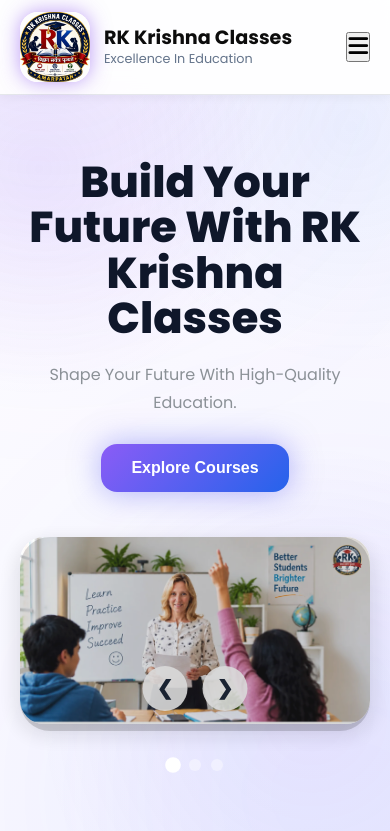
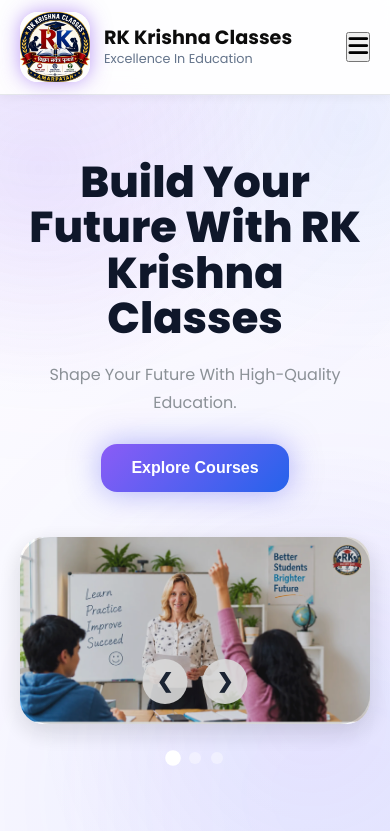
Before and after one commit to rajaji98/rk-krishna-classes, a website: page public/index.html in a window 390 px wide. Shown: the top 831 px of the page. Drawn offline with Linux system fonts and the light colour scheme.

Commit message:
Added height and width explicitly of hero images

```diff
--- a/public/index.html
+++ b/public/index.html
@@ -114,6 +114,8 @@
         id="heroImage"
         src="assets/slide1.webp"
         alt="RK Krishna Classes coaching institute"
+        width="1536"
+        height="821"
         fetchpriority="high"
         decoding="async"
     >
--- a/public/styles.css
+++ b/public/styles.css
@@ -228,9 +228,7 @@ nav a:hover::after {
 /* HERO */
 
 .hero-section {
-  min-height: 100vh;
-  padding: 80px 60px;
-
+  min-height: auto;
   display: grid;
   grid-template-columns: 1fr 1fr;
   align-items: center;
@@ -291,6 +289,9 @@ nav a:hover::after {
 
 .hero-image img {
   width: 100%;
+  height: auto;
+  object-fit: cover;
+  display: block;
   border-radius: 30px;
 
   transition:
@@ -1972,7 +1973,7 @@ img {
     .hero-section {
         width: 100%;
         min-height: auto;
-        padding: 65px 20px 80px;
+        padding: 65px 20px 30px;
         display: flex;
         flex-direction: column;
         gap: 45px;
@@ -2024,6 +2025,7 @@ img {
     .hero-image img {
         width: 100%;
         height: auto;
+        display: block;
         border-radius: 24px;
     }
 
```
